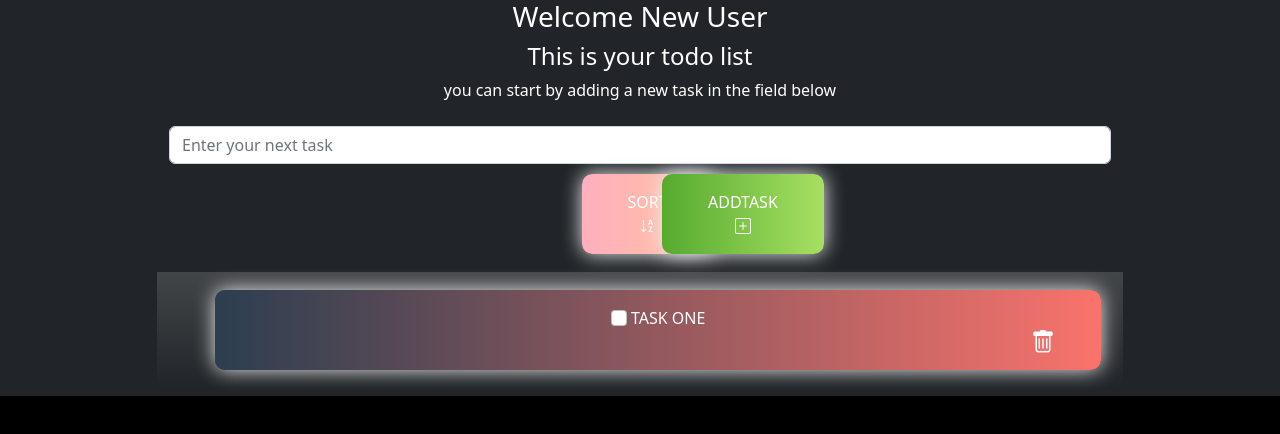
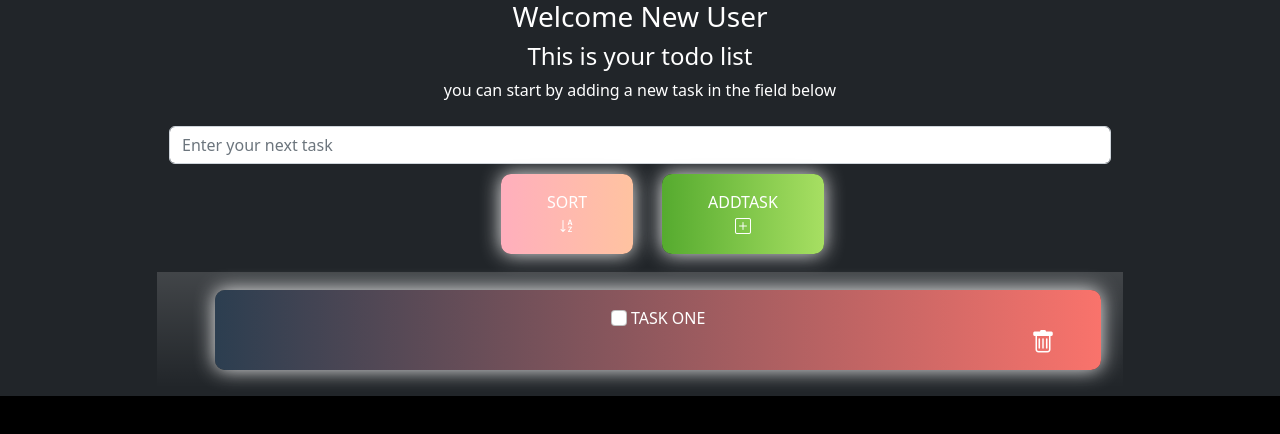
Before and after one commit to Emivw/ToDo-revised, a plain HTML site: page index.html in a window 1280 px wide. Drawn offline with nearby package versions, Linux system fonts and the light colour scheme.

Commit message:
completed

```diff
--- a/index.html
+++ b/index.html
@@ -32,10 +32,10 @@
                 <div class="col-md-12">
                     <input class="form-control" type="text" placeholder="Enter your next task" id="list-content">
                 </div>
-                <div class="col-md-1">
+                <div class="col-md-2">
                     <button id="sorting" class="btn btn-grad">Sort <i class="bi bi-sort-alpha-down"></i></button>
                 </div>
-                <div class="col-md-1">
+                <div class="col-md-2">
                     <button id="addItem" class="btn btn-grad1">AddTask<i class="bi bi-plus-square text-white"></i></button>
                 </div>
             </div>
```
